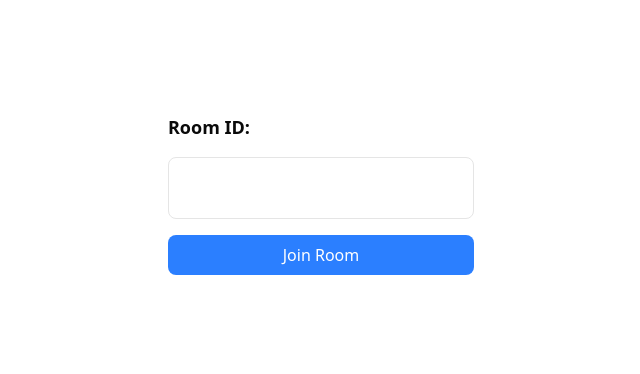
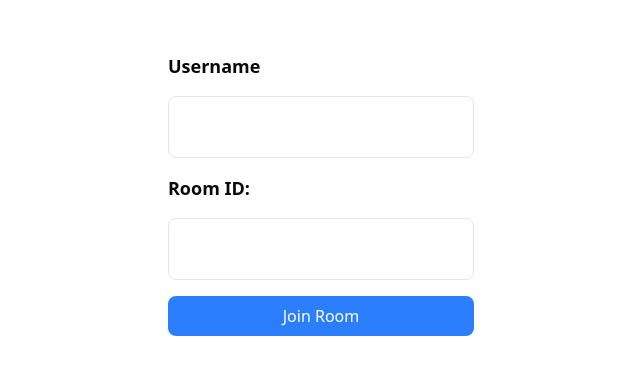
Before and after one commit to adhikari-anil/InstantShare, a React (Vite) app: page /reciever in a window 1280 px wide. Shown: the part 214-588 px from the top of the page, without its empty margins (319-959 px from the left). Built offline with nearby package versions, Linux system fonts and the light colour scheme; no server answers; a web font is replaced by a local one.

Commit message:
feat: Sender can know username of receiver while sending files

```diff
--- a/src/component/RecieverPage/Reciever.tsx
+++ b/src/component/RecieverPage/Reciever.tsx
@@ -17,10 +17,15 @@ const Socket = io("http://localhost:4000", {
 
 const Reciever = () => {
   const [room, setRoom] = useState<string>("");
+  const [username, setUsername] = useState<string>("");
   const [senderDisconnected, setSenderDisconnected] = useState(false);
 
   const handleChange = (e: React.ChangeEvent<HTMLInputElement>) => {
     setRoom(e.target.value);
+  };
+
+  const handleUsernameChange = (e: React.ChangeEvent<HTMLInputElement>) => {
+    setUsername(e.target.value);
   };
 
   const handleClick = () => {
@@ -31,7 +36,7 @@ const Reciever = () => {
     // Here you would typically emit a socket event to join the room
     console.log(`Joining room: ${room}`);
 
-    Socket.emit("joinAsReceiver", room);
+    Socket.emit("joinAsReceiver", { room, username });
   };
 
   useEffect(() => {
@@ -62,6 +67,15 @@ const Reciever = () => {
       <div className="flex flex-col gap-4">
         <div></div>
         <div className="flex flex-col gap-4">
+          <label htmlFor="roomId" className="text-lg font-semibold">
+            Username
+          </label>
+          <input
+            type="text"
+            id="username"
+            className="border p-4 rounded-md text-lg font-semibold"
+            onChange={handleUsernameChange}
+          />
           <label htmlFor="roomId" className="text-lg font-semibold">
             Room ID:
           </label>
--- a/src/component/UploadForm.tsx
+++ b/src/component/UploadForm.tsx
@@ -12,6 +12,7 @@ const Socket = io("http://localhost:4000", {
 const UploadForm = () => {
   const [connected, setConnected] = useState(false);
   const [loading, setLoading] = useState(true);
+  const [userName, setUserName] = useState("");
 
   const location = useLocation();
   const roomCode = location.state?.roomCode;
@@ -31,6 +32,7 @@ const UploadForm = () => {
 
     Socket.on("receiver-joined", (data) => {
       console.log("Receiver joined the room:", data);
+      setUserName(data.username);
       setConnected(true);
       setLoading(false);
     });
@@ -62,7 +64,7 @@ const UploadForm = () => {
         </div>
       ) : connected ? (
         <div className="text-2xl font-semibold text-green-700">
-          Receiver has joined the room!
+          {userName} has joined the room!
           <DragandDrop roomCode={roomCode} />
         </div>
       ) : (
```
